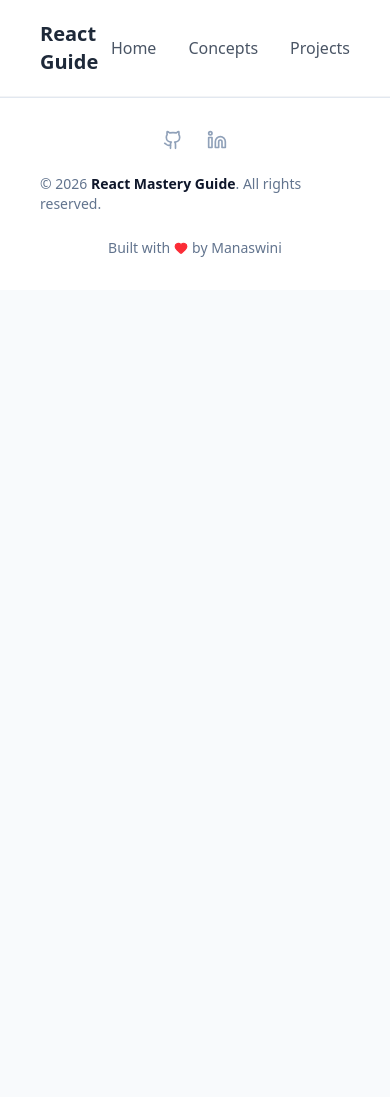
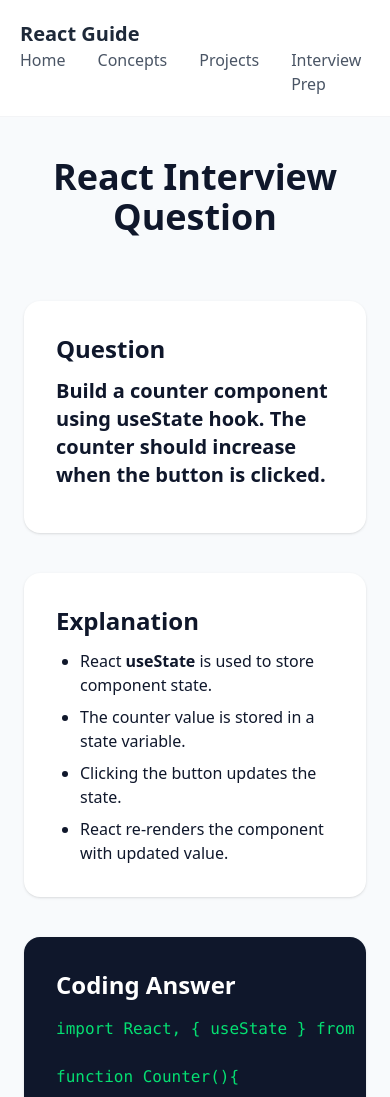
Before and after one commit to Monisasmal/React-Concept, a React (Vite) app: page /interview/counter in a window 390 px wide. Shown: the top 1097 px of the page. Before the commit the page ends 844 px from the top, so only its background shows below. Built offline with nearby package versions, Linux system fonts and the light colour scheme.

Commit message:
update concept

```diff
--- a/src/App.jsx
+++ b/src/App.jsx
@@ -4,7 +4,9 @@ import Footer from './components/Footer'
 import Home from './components/pages/Home';
 import Concepts from './components/pages/Concepts';
 import Projects from './components/pages/Projects';
+import InterviewPrep from "./components/pages/InterviewPrep";
 import {conceptRoutes} from './routes/conceptRoutes';
+import InterviewRoutes from "./routes/InterviewRoutes"
 
 
 
@@ -16,9 +18,13 @@ function App() {
         <Route path="/" element={<Home />} />
         <Route path="/concepts" element={<Concepts />} />
         <Route path="/projects" element={<Projects />} />
+        <Route path="/interview-prep" element={<InterviewPrep/>}/>
      {conceptRoutes.map((route, index) => (
               <Route key={index} path={route.path} element={route.element} />
             ))}
+            {InterviewRoutes.map((route,index)=>(
+<Route key={index} path={route.path} element={route.element}/>
+))}
       </Routes>
       <Footer />
     </Router>
--- a/src/components/Navbar.jsx
+++ b/src/components/Navbar.jsx
@@ -2,7 +2,7 @@ import { Link } from 'react-router-dom';
 
 const Navbar = () => {
   return (
-    <nav className="flex justify-between items-center px-10 py-5 bg-white border-b border-gray-100 sticky top-0 z-50">
+    <nav className="flex flex-wrap justify-between items-center px-5 py-5 bg-white border-b border-gray-100 sticky top-0 z-50">
       {/* Brand Name */}
       <div className="text-xl font-bold text-gray-800">
         <Link to="/">React Guide</Link>
@@ -13,6 +13,7 @@ const Navbar = () => {
         <Link to="/" className="hover:text-black transition">Home</Link>
         <Link to="/concepts" className="hover:text-black transition">Concepts</Link>
         <Link to="/projects" className="hover:text-black transition">Projects</Link>
+        <Link to="/interview-prep" className="hover:text-black transition">Interview Prep</Link>
       </div>
     </nav>
   );
--- /dev/null
+++ b/src/components/pages/InterviewPrep.jsx
@@ -0,0 +1,50 @@
+import { Link } from "react-router-dom"
+
+const InterviewPrep = () => {
+
+const questions = [
+
+{
+title:"Counter using useState",
+link:"/interview/counter"
+},
+
+]
+
+return (
+
+<div className="max-w-6xl mx-auto pt-32 pb-20">
+
+<h1 className="text-4xl font-bold text-center mb-12">
+React Coding Interview Questions
+</h1>
+
+<div className="grid md:grid-cols-2 gap-6">
+
+{questions.map((q,i)=>(
+
+<Link
+to={q.link}
+key={i}
+className="p-6 bg-white shadow-xl rounded-xl hover:shadow-2xl"
+>
+
+<h3 className="text-xl font-bold">{q.title}</h3>
+
+<p className="text-gray-500 mt-2">
+Click to view solution
+</p>
+
+</Link>
+
+))}
+
+</div>
+
+</div>
+
+)
+
+}
+
+export default InterviewPrep
--- /dev/null
+++ b/src/components/pages/interview/Counter.jsx
@@ -0,0 +1,95 @@
+import React, { useState } from "react";
+
+const Counter = () => {
+
+  const [count,setCount] = useState(0)
+
+  return (
+
+    <div className="max-w-5xl mx-auto pt-10 pb-20 px-6">
+
+      {/* TITLE */}
+      <h1 className="text-4xl font-bold text-center mb-16">
+        React Interview Question
+      </h1>
+
+      {/* QUESTION */}
+      <div className="bg-white p-8 rounded-2xl shadow mb-10">
+        <h2 className="text-2xl font-bold mb-3">
+          Question
+        </h2>
+
+        <p className="text-xl font-bold mb-3">
+          Build a counter component using <strong>useState</strong> hook.
+          The counter should increase when the button is clicked.
+        </p>
+      </div>
+
+      {/* EXPLANATION */}
+      <div className="bg-white p-8 rounded-2xl shadow mb-10">
+        <h2 className="text-2xl font-bold mb-3">
+          Explanation
+        </h2>
+
+        <ul className="list-disc pl-6 space-y-2">
+          <li>React <b>useState</b> is used to store component state.</li>
+          <li>The counter value is stored in a state variable.</li>
+          <li>Clicking the button updates the state.</li>
+          <li>React re-renders the component with updated value.</li>
+        </ul>
+      </div>
+
+      {/* CODE */}
+      <div className="bg-slate-900 text-green-400 p-8 rounded-2xl shadow mb-10 overflow-x-auto">
+
+        <h2 className="text-2xl text-white mb-4 font-bold">
+          Coding Answer
+        </h2>
+
+<pre>
+{`import React, { useState } from "react";
+
+function Counter(){
+
+ const [count,setCount] = useState(0)
+
+ return(
+  <div>
+
+   <h2>Count : {count}</h2>
+
+   <button onClick={()=>setCount(count+1)}>
+    Increment
+   </button>
+
+  </div>
+ )
+
+}
+
+export default Counter`}
+</pre>
+
+      </div>
+
+      {/* LIVE PREVIEW */}
+      <div className="bg-white p-8 rounded-2xl shadow text-center">
+
+        <h2 className="text-2xl font-bold mb-6">
+          Live Preview
+        </h2>
+
+        <button
+          onClick={()=>setCount(count+1)}
+          className="bg-indigo-600 text-white px-6 py-2 rounded"
+        >
+          Count : {count}
+        </button>
+
+      </div>
+
+    </div>
+  );
+};
+
+export default Counter;
--- /dev/null
+++ b/src/routes/InterviewRoutes.jsx
@@ -0,0 +1,10 @@
+import Counter from "../components/pages/interview/Counter"
+
+const interviewRoutes = [
+  {
+    path:"/interview/counter",
+    element:<Counter/>
+  }
+]
+
+export default interviewRoutes
```
